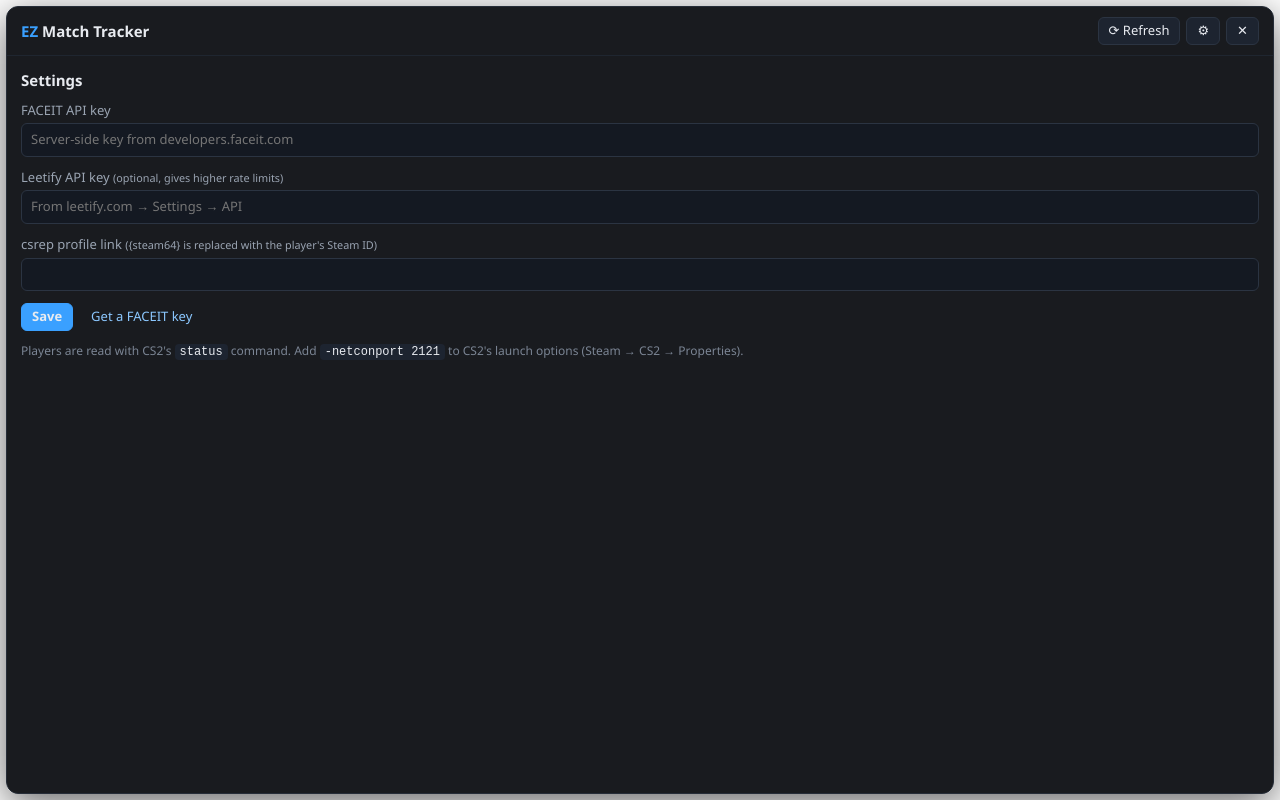
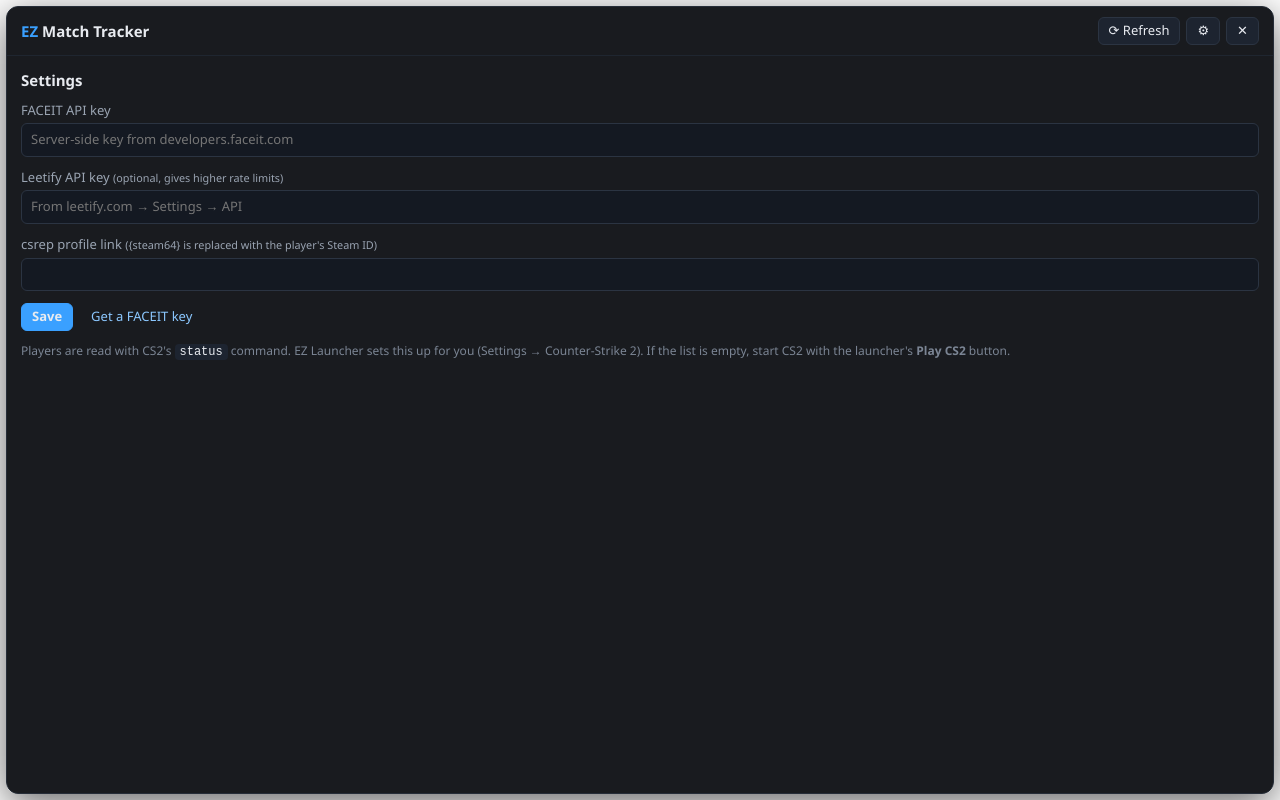
Before and after one commit to TheMishez/EZ_Apps, a plain HTML site: page apps/cs2-match-tracker/index.html in a window 1280 px wide. Both pictures are taken after a click on the button "Settings". Drawn offline with Linux system fonts and the light colour scheme.

Commit message:
Match Tracker 0.1.1: point setup help at the launcher
Co-Authored-By: Claude Opus 5.5 <noreply@anthropic.com>
Claude-Session: https://claude.ai/code/session_01KBEFVyoPwMzEkFavH2X6nt

```diff
--- a/apps/cs2-match-tracker/index.html
+++ b/apps/cs2-match-tracker/index.html
@@ -35,7 +35,7 @@
         <button id="save" class="primary">Save</button>
         <button id="get-faceit" class="link">Get a FACEIT key</button>
       </div>
-      <p class="hint">Players are read with CS2's <code>status</code> command. Add <code>-netconport 2121</code> to CS2's launch options (Steam → CS2 → Properties).</p>
+      <p class="hint">Players are read with CS2's <code>status</code> command. EZ Launcher sets this up for you (Settings → Counter-Strike 2). If the list is empty, start CS2 with the launcher's <b>Play CS2</b> button.</p>
     </section>
   </div>
   <script src="app.js"></script>
```
Also changed, not shown: apps/cs2-match-tracker/manifest.json, 1 other file.
